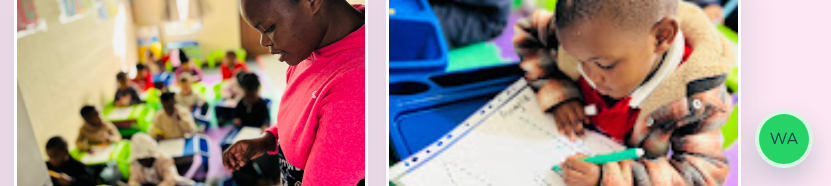
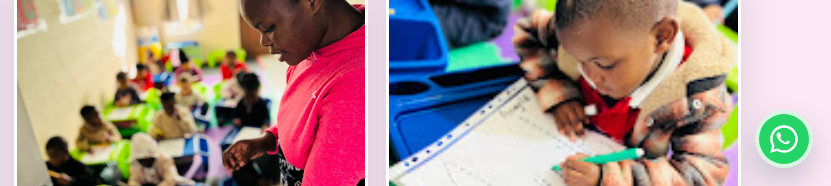
Before and after one commit to Thechampion96/munchkins-daycare-website, a website: page album.html in a window 1280 px wide. Shown: the part 614-800 px from the top of the page, 449-1280 px from the left. Drawn offline with nearby package versions, Linux system fonts and the light colour scheme.

Commit message:
Update whatsapp icon

```diff
--- a/album.html
+++ b/album.html
@@ -83,7 +83,11 @@
   href="https://wa.me/27653811958?text=Hi%20Munchkins%20Daycare%2C%20I%20would%20like%20to%20know%20more%20about%20enrolling%20my%20child."
   aria-label="WhatsApp Munchkins Daycare"
 >
-      WA
+  <svg viewBox="0 0 32 32" aria-hidden="true">
+    <path
+      d="M16 3C8.8 3 3 8.8 3 16c0 2.3.6 4.5 1.7 6.4L3 29l6.8-1.6c1.8 1 3.9 1.6 6.2 1.6 7.2 0 13-5.8 13-13S23.2 3 16 3zm0 23.7c-2 0-3.8-.5-5.4-1.5l-.4-.2-4 .9.9-3.9-.3-.4c-1-1.7-1.5-3.6-1.5-5.6C5.3 10.1 10.1 5.3 16 5.3S26.7 10.1 26.7 16 21.9 26.7 16 26.7zm6-8c-.3-.2-2-1-2.3-1.1-.3-.1-.5-.2-.8.2-.2.3-.9 1.1-1.1 1.3-.2.2-.4.2-.7.1-.3-.2-1.4-.5-2.7-1.7-1-.9-1.7-2-1.9-2.3-.2-.3 0-.5.1-.7.1-.1.3-.4.5-.5.2-.2.2-.3.3-.5.1-.2 0-.4 0-.5-.1-.2-.8-1.9-1.1-2.6-.3-.7-.6-.6-.8-.6h-.7c-.2 0-.5.1-.8.4-.3.3-1 1-1 2.4s1.1 2.8 1.2 3c.2.2 2.1 3.2 5.1 4.5.7.3 1.3.5 1.7.6.7.2 1.4.2 1.9.1.6-.1 2-.8 2.2-1.6.3-.8.3-1.5.2-1.6-.1-.2-.3-.3-.6-.4z"
+    />
+  </svg>
 </a>
 
     <script src="gallery-data.js"></script>
```
Also changed, not shown: gallery.html (+5 -1 lines). Lines whose indentation alone changed are shown as unchanged.
